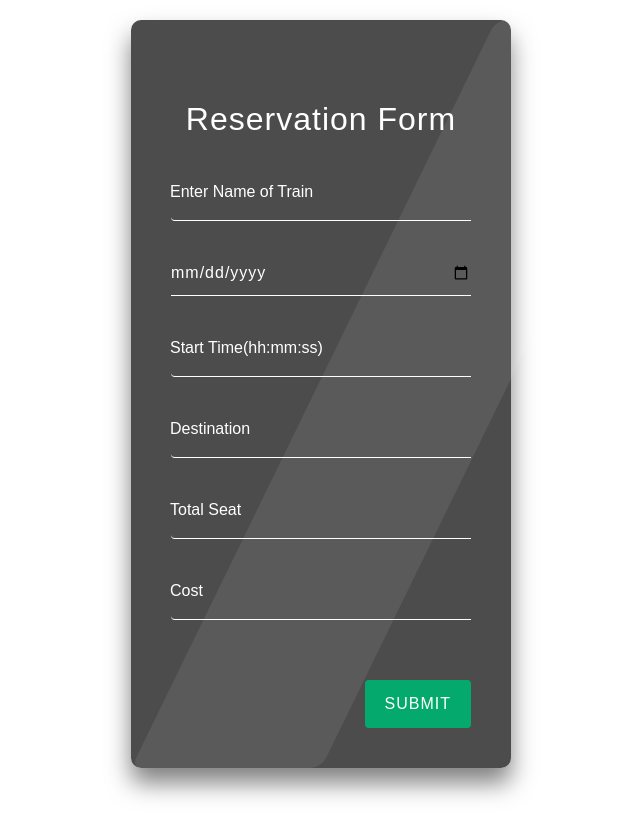
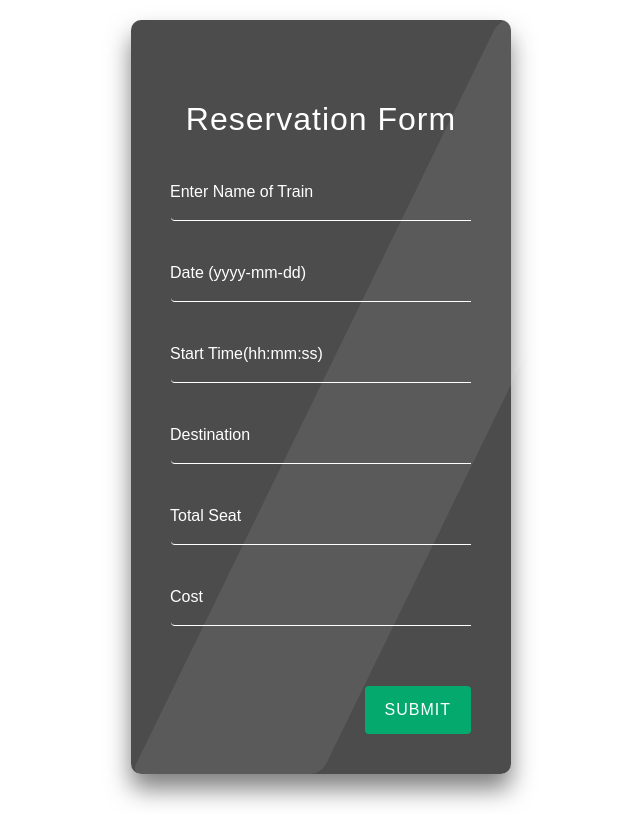
Before and after one commit to ShrCodesNSU/Card-Enrollment-System, a Flask app: page /TripsAndBooking in a window 1280 px wide. Shown: the part 80-894 px from the top of the page, without its empty margins (319-959 px from the left). Run offline with Flask 2, Linux system fonts and the light colour scheme; some libraries are stand-ins or nearby versions.

Commit message:
trips and booking

```diff
--- a/app.py
+++ b/app.py
@@ -191,6 +191,35 @@ def metrocard():
 def Transaction():
     return render_template("Transaction.html")
 
-@app.route("/TripsAndBooking")
-def tripsNbooking():
-    return render_template("tripsNbooking.html")
+@app.route("/TripsAndBooking", methods=["GET", "POST"])
+def tripsNbooking(warning = 0):
+    app.logger.info("Logging: ")
+    app.logger.info(request.method)
+    if request.method == "POST":
+
+        # Store the user input
+        trainName = request.form.get("trainName")
+        date = request.form.get("date")
+        stTime = request.form.get("stTime")
+        dest = request.form.get("dest")
+        totSeat = request.form.get("totSeat")
+        AvailSeat = totSeat
+        cost = request.form.get("cost")
+
+
+
+        app.logger.info("Logging: ")
+        app.logger.info(trainName)
+        app.logger.info(date)
+        app.logger.info(stTime)
+        app.logger.info(dest)
+        app.logger.info(totSeat)
+        app.logger.info(AvailSeat)
+        app.logger.info(cost)
+        db.execute("INSERT INTO trip(TrainName, Date, TripTime, Dest, AvailSeat, TotalSeat, Cost) Values(:trainName, :date, :tripTime, :dest, :availSeat, :totSeat, :cost)", trainName=trainName, date=date, tripTime=stTime, dest=dest, availSeat=AvailSeat, totSeat=totSeat, cost=cost)
+
+
+        return render_template("tripsNbooking.html", warning = 2)
+
+    else:
+        return render_template("tripsNbooking.html", warning = 0)
--- a/templates/layout.html
+++ b/templates/layout.html
@@ -34,7 +34,7 @@
                 {% endif %}
 
                 {% if session.accType == "Oficial" %}
-                    <li><a href="TripsAndBooking">Trips</a></li>
+                    <li><a href="TripsAndBooking">Create Trips</a></li>
                 {% endif %}
 
                 {% if session.user_id %}
--- a/templates/tripsNbooking.html
+++ b/templates/tripsNbooking.html
@@ -3,10 +3,14 @@
 
 {% block body %}
 
+{% if warning == 1 %}
 
+    <h1 class="title" style="color: rgb(0, 248, 0);">Trip Created</h1>
+
+{% endif %}
 <section>
-  <div class="Trip_box">
-    <form action="" class="form">
+  <div  class="Trip_box">
+    <form action="/TripsAndBooking" method="post" class="form">
       <h2>Reservation Form</h2>
 
 
@@ -16,14 +20,14 @@
       </div>
 
       <div class="input-group">
-        <input type="date" name="date" id="date" required />
-        <label for="date"></label>
+        <input type="text" name="date" id="date" required />
+        <label for="date">Date (yyyy-mm-dd)</label>
       </div>
 
 
       <div class="input-group">
-        <input type="text" name="dest" id="dest"  required />
-        <label for="dest">Start Time(hh:mm:ss)</label>
+        <input type="text" name="stTime" id="stTime"  required />
+        <label for="stTime">Start Time(hh:mm:ss)</label>
       </div>
 
         <div class="input-group">
```
Also changed, not shown: database.db.
